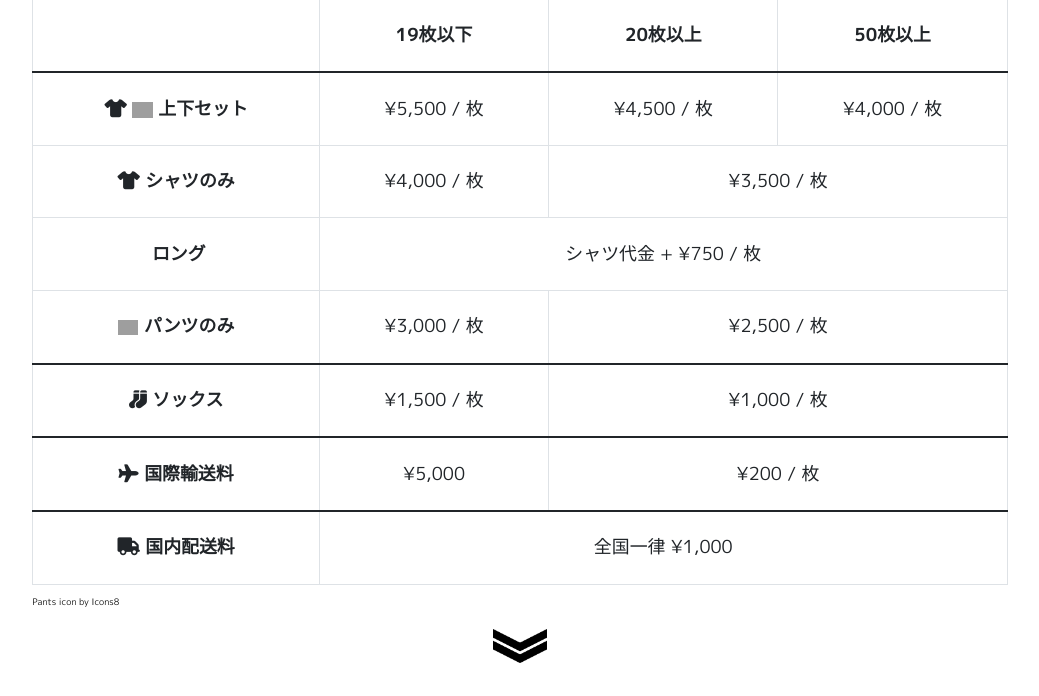
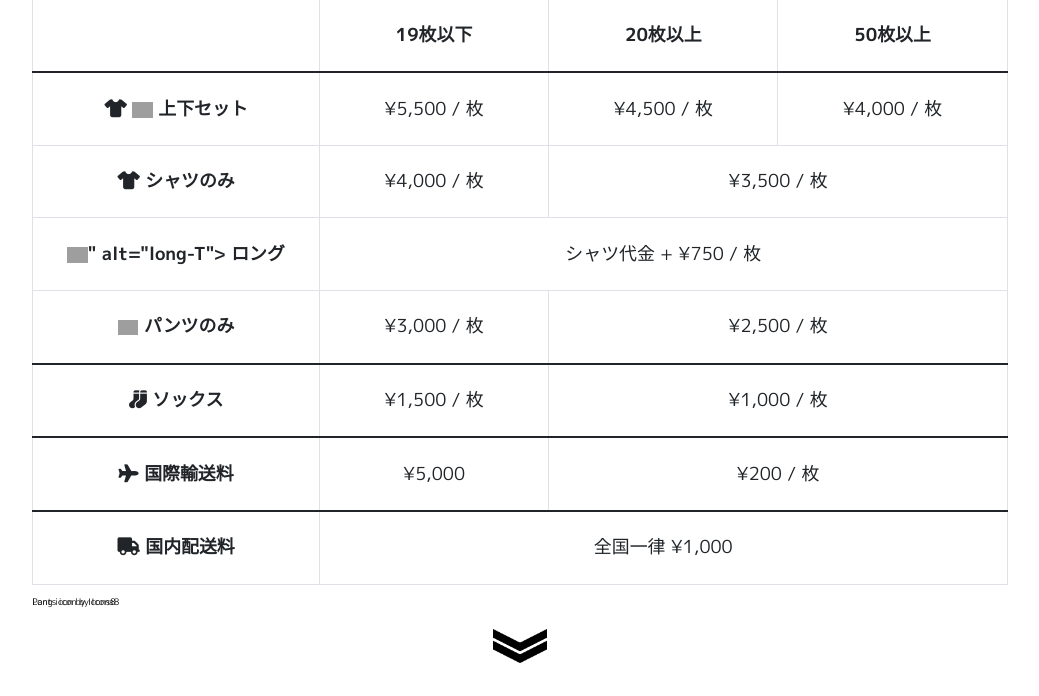
Before and after one commit to janjunjohn/ambicion_old, a Flask app: page /order in a window 1280 px wide. Shown: the part 1198-1894 px from the top of the page, without its empty margins (120-1159 px from the left). Run offline with Flask 2, Linux system fonts and the light colour scheme; some libraries are stand-ins or nearby versions; grey boxes are pictures that could not be loaded.

Commit message:
update table icon

```diff
--- a/templates/order_page.html
+++ b/templates/order_page.html
@@ -86,7 +86,7 @@
               <tr>
                 <th scope="row" class="list-select-row">
                   <div class="price-list-row">
-                    <i class="price-list-icon fa-solid fa-shirt-long-sleeve"></i>
+                    <img class="icons8-icon" src="<img src="https://img.icons8.com/external-solidglyph-m-oki-orlando/32/000000/external-long-mens-fashion-solid-solidglyph-m-oki-orlando.png"/>" alt="long-T">
                     ロング
                   </div>
                 </th>
@@ -175,6 +175,8 @@
 
           </table>
         <a href="https://icons8.com/icon/FKMLK2Dk1YDz/pants"><p class="icons8-link">Pants icon by Icons8</p></a>
+        <a target="_blank" href="https://icons8.com/icon/zqImYabYvsXe/long"><p class="icons8-link">Long icon by Icons8</p></a>
+
       </div>
 
       <a href="#uni-selector"><img id="uni-selector" class="allow-img" src="static/images/design_pieces/allow-black.png" alt=""></a>
```
